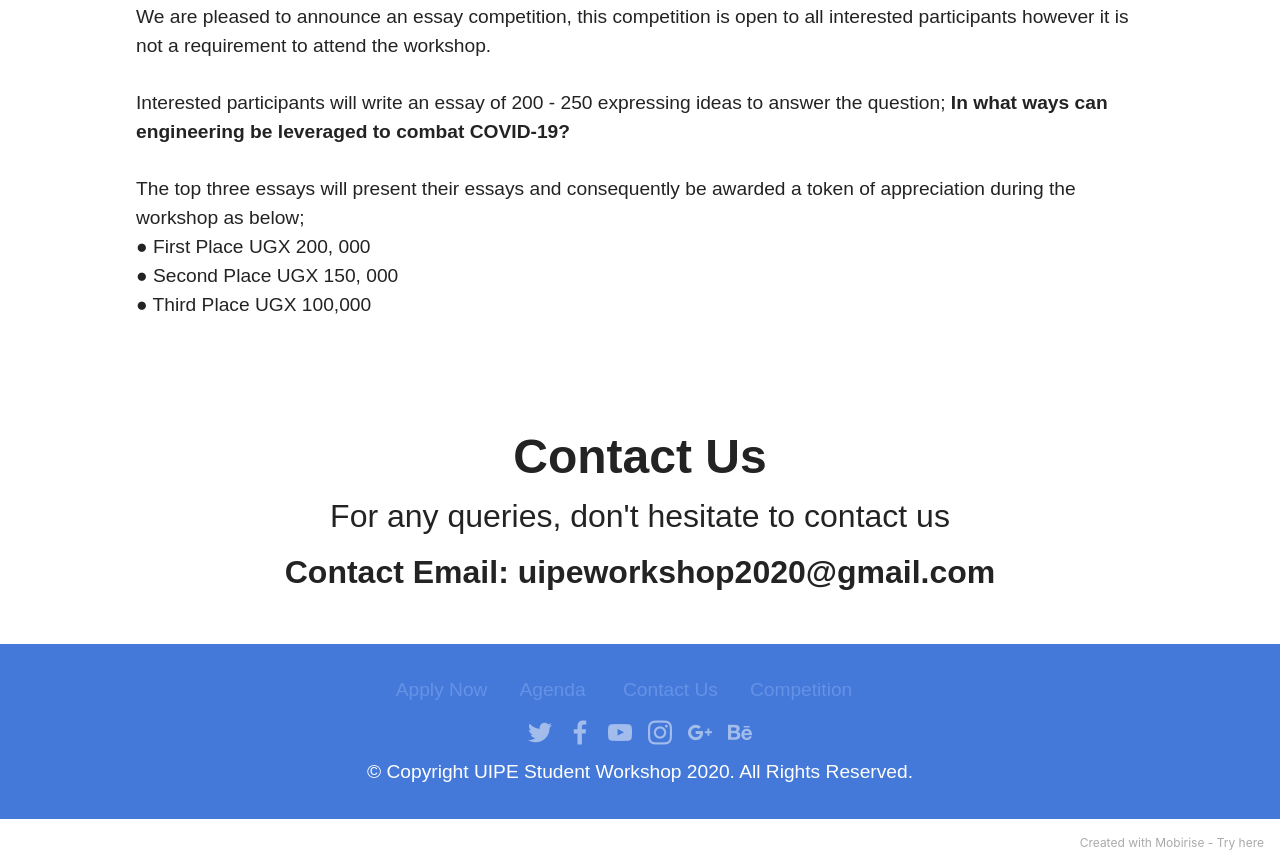
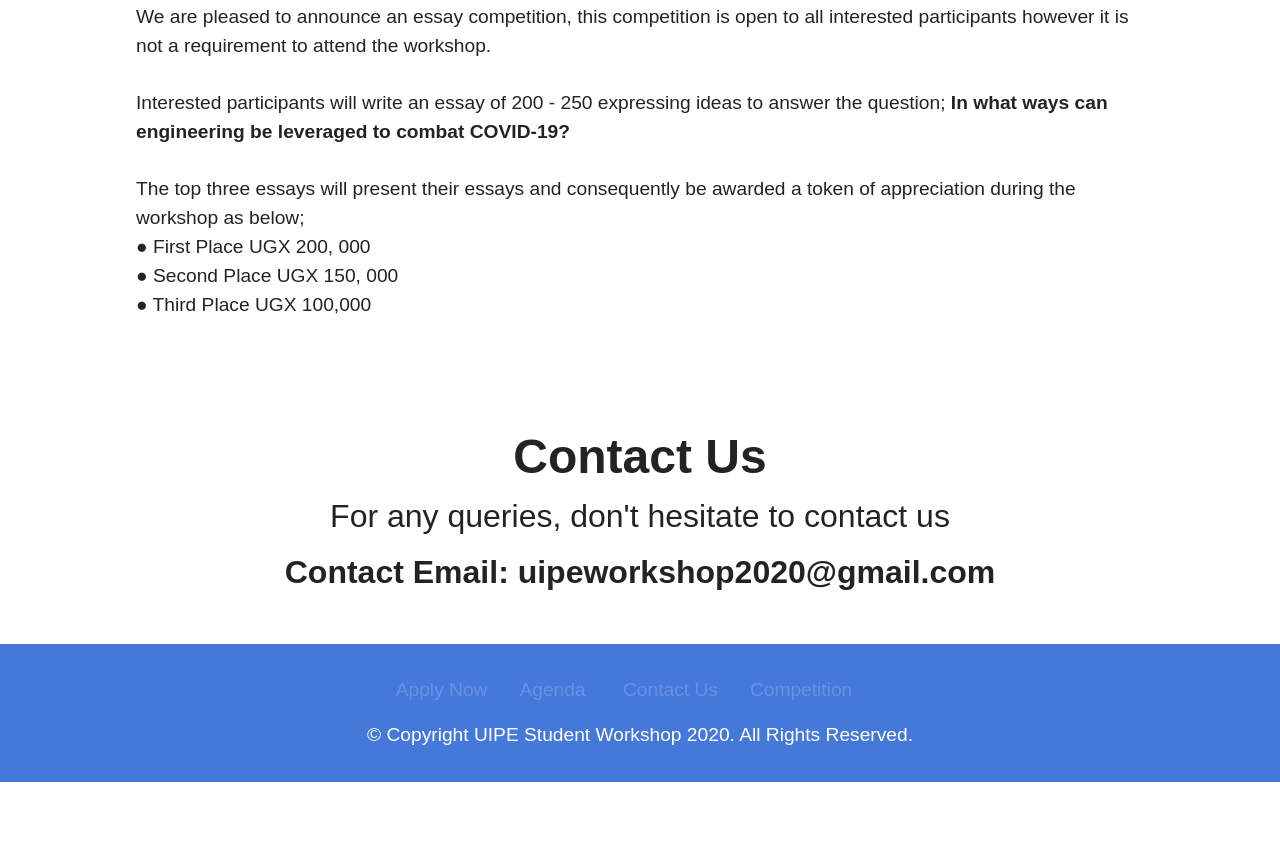
Before and after one commit to students-workshop/conference, a plain HTML site: page index.html in a window 1280 px wide. Shown: the part 1396-2263 px from the top of the page. After the commit the page ends 2178 px from the top, so only its background shows below. Drawn offline with Linux system fonts and the light colour scheme; a web font is replaced by a local one.

Commit message:
Update the index.html

```diff
--- a/index.html
+++ b/index.html
@@ -22,8 +22,6 @@
   <link rel="stylesheet" href="assets/socicon/css/styles.css">
   <link rel="stylesheet" href="assets/theme/css/style.css">
   <link rel="preload" as="style" href="assets/mobirise/css/mbr-additional.css"><link rel="stylesheet" href="assets/mobirise/css/mbr-additional.css" type="text/css">
-
-
 
 
 </head>
@@ -157,40 +155,6 @@
                         <a class="text-white text-primary" href="index.html#form5-9" target="_blank"></a><a href="index.html#form5-9" class="text-primary" target="_blank">Contact Us
                     </a></li><li class="foot-menu-item mbr-fonts-style display-7"><a href="index.html#content5-4" class="text-primary">Competition</a></li><li class="foot-menu-item mbr-fonts-style display-7"></li></ul>
             </div>
-            <div class="row social-row">
-                <div class="social-list align-right pb-2">
-
-
-
-
-
-
-                <div class="soc-item">
-                        <a href="https://twitter.com/mobirise" target="_blank">
-                            <span class="socicon-twitter socicon mbr-iconfont mbr-iconfont-social"></span>
-                        </a>
-                    </div><div class="soc-item">
-                        <a href="https://www.facebook.com/pages/Mobirise/1616226671953247" target="_blank">
-                            <span class="socicon-facebook socicon mbr-iconfont mbr-iconfont-social"></span>
-                        </a>
-                    </div><div class="soc-item">
-                        <a href="https://www.youtube.com/c/mobirise" target="_blank">
-                            <span class="socicon-youtube socicon mbr-iconfont mbr-iconfont-social"></span>
-                        </a>
-                    </div><div class="soc-item">
-                        <a href="https://instagram.com/mobirise" target="_blank">
-                            <span class="socicon-instagram socicon mbr-iconfont mbr-iconfont-social"></span>
-                        </a>
-                    </div><div class="soc-item">
-                        <a href="https://plus.google.com/u/0/+Mobirise" target="_blank">
-                            <span class="socicon-googleplus socicon mbr-iconfont mbr-iconfont-social"></span>
-                        </a>
-                    </div><div class="soc-item">
-                        <a href="https://www.behance.net/Mobirise" target="_blank">
-                            <span class="socicon-behance socicon mbr-iconfont mbr-iconfont-social"></span>
-                        </a>
-                    </div></div>
-            </div>
             <div class="row row-copirayt">
                 <p class="mbr-text mb-0 mbr-fonts-style mbr-white align-center display-7">
                     © Copyright UIPE Student Workshop 2020. All Rights Reserved.
@@ -198,8 +162,5 @@
             </div>
         </div>
     </div>
-</section><section style="background-color: #fff; font-family: -apple-system, BlinkMacSystemFont, 'Segoe UI', 'Roboto', 'Helvetica Neue', Arial, sans-serif; color:#aaa; font-size:12px; padding: 0; align-items: center; display: flex;"><a href="https://mobirise.site/n" style="flex: 1 1; height: 3rem; padding-left: 1rem;"></a><p style="flex: 0 0 auto; margin:0; padding-right:1rem;">Created with Mobirise - <a href="https://mobirise.site/l" style="color:#aaa;">Try here</a></p></section><script src="assets/web/assets/jquery/jquery.min.js"></script>  <script src="assets/popper/popper.min.js"></script>  <script src="assets/tether/tether.min.js"></script>  <script src="assets/bootstrap/js/bootstrap.min.js"></script>  <script src="assets/smoothscroll/smooth-scroll.js"></script>  <script src="assets/dropdown/js/nav-dropdown.js"></script>  <script src="assets/dropdown/js/navbar-dropdown.js"></script>  <script src="assets/touchswipe/jquery.touch-swipe.min.js"></script>  <script src="assets/parallax/jarallax.min.js"></script>  <script src="assets/formstyler/jquery.formstyler.js"></script>  <script src="assets/formstyler/jquery.formstyler.min.js"></script>  <script src="assets/datepicker/jquery.datetimepicker.full.js"></script>  <script src="assets/theme/js/script.js"></script>  <script src="assets/formoid/formoid.min.js"></script>
-
-
 </body>
 </html>
```
